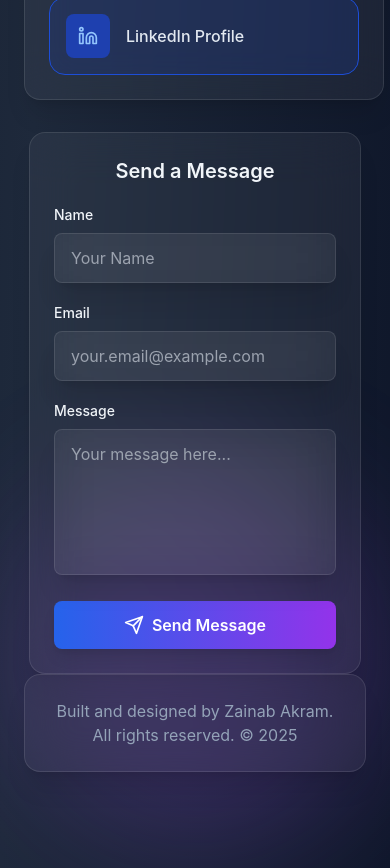
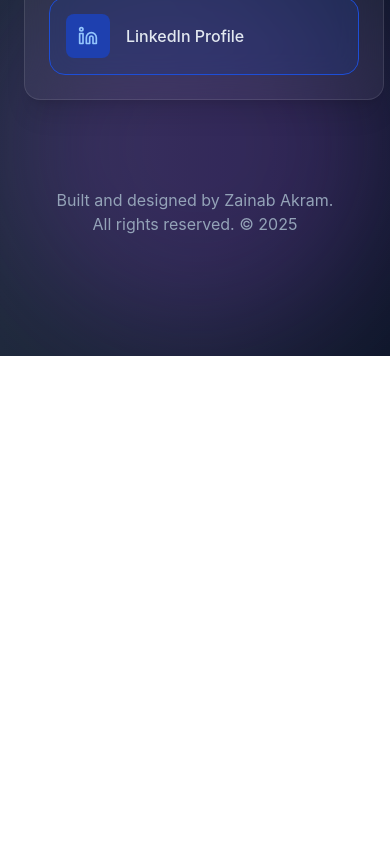
Before and after one commit to Hareem2024/zainabs-portfolio, a React (Vite) app: page / in a window 390 px wide. Shown: the part 7920-8788 px from the top of the page. After the commit the page ends 8276 px from the top, so only its background shows below. Built offline with nearby package versions, Linux system fonts and the light colour scheme.

Commit message:
Hide contact form on mobile and remove card from footer

```diff
--- a/src/components/Contact.jsx
+++ b/src/components/Contact.jsx
@@ -94,7 +94,7 @@ function Contact() {
           </div>
 
           {/* Contact Form */}
-          <div className="glass-card h-full">
+          <div className="hidden md:block glass-card h-full">
             <h3 className="text-xl md:text-2xl font-semibold mb-5 text-center">Send a Message</h3>
             <form className="space-y-5" onSubmit={handleSubmit}>
               <div>
@@ -168,7 +168,7 @@ function Contact() {
         </div>
 
         {/* Footer */}
-        <div className="mt-16 text-center glass-card py-6">
+        <div className="mt-16 text-center py-6">
           <p className="text-slate-600 dark:text-slate-400">
             Built and designed by Zainab Akram.
             <br />
```
